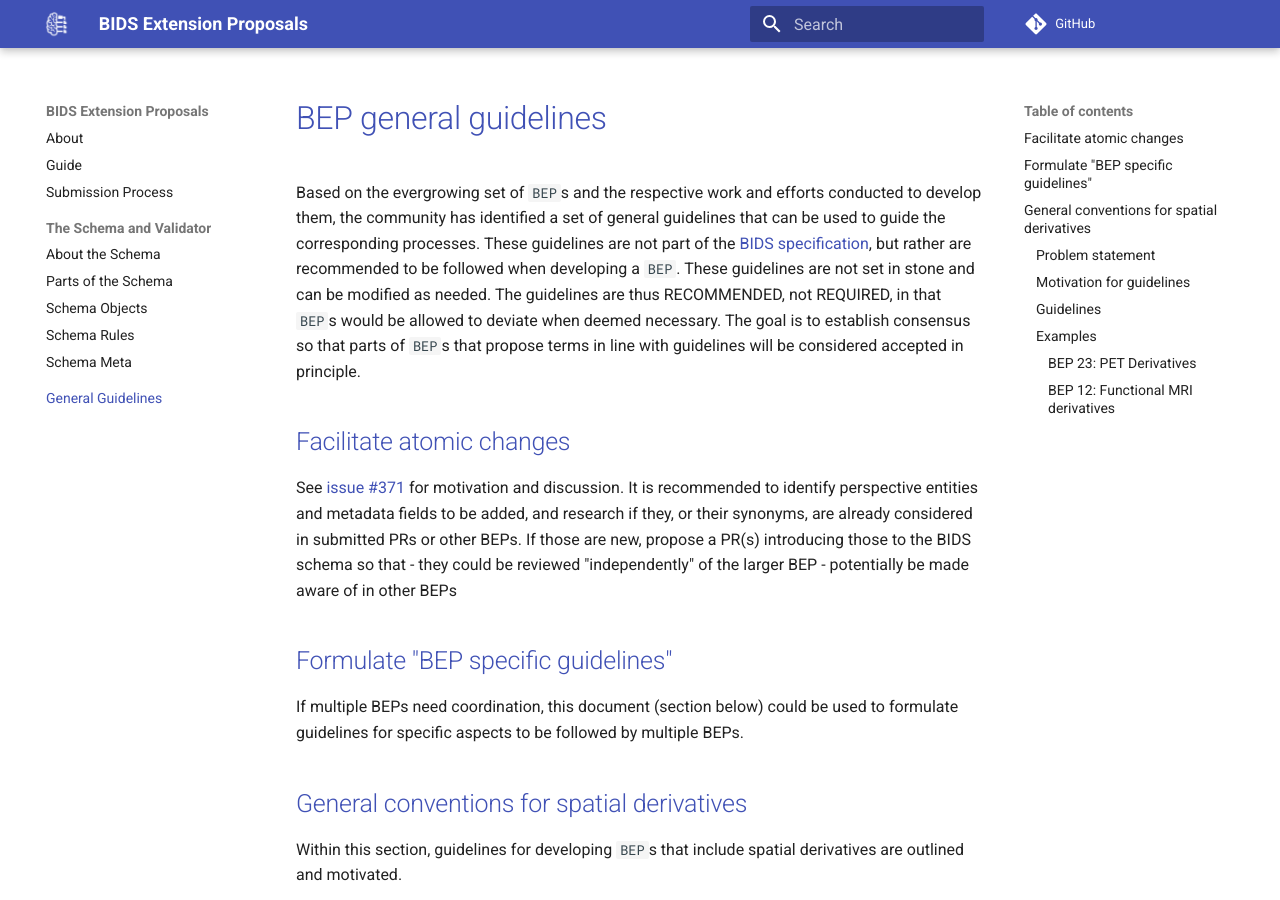
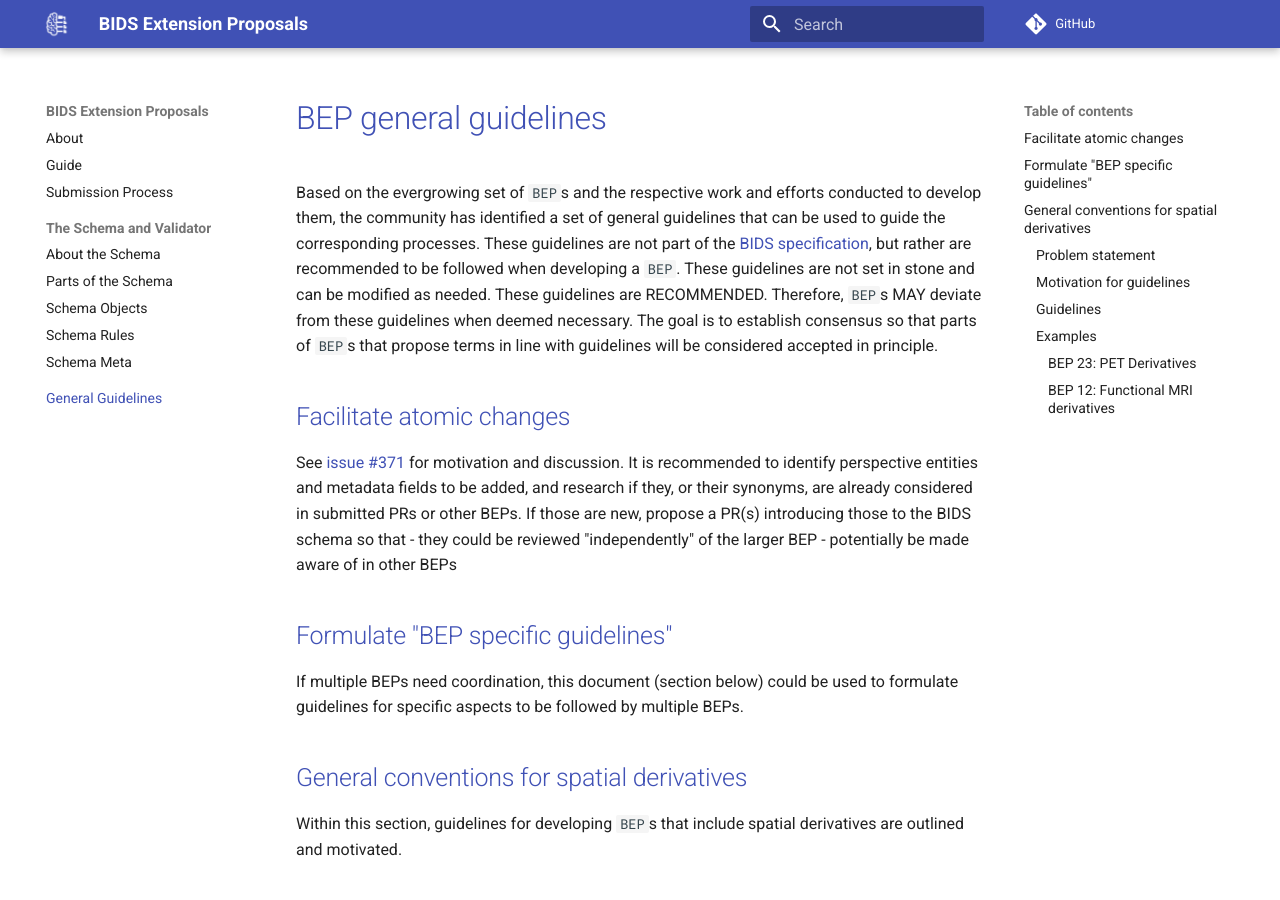
Before and after one commit to bids-standard/bids-extensions, an MkDocs documentation site: the page built from docs/general_guidelines.md, in a window 1280 px wide and 900 px high. Built offline with MkDocs 1.6.1 and Material for MkDocs 9.7.7, drawn with Linux system fonts in a browser that asks for light colours; comment, search, counter and statistics services are not loaded.

Commit message:
Update docs/general_guidelines.md
Add line breaks and rephrasing.

Co-authored-by: Oscar Esteban <code@oscaresteban.es>

```diff
--- a/docs/general_guidelines.md
+++ b/docs/general_guidelines.md
@@ -3,7 +3,8 @@
 Based on the evergrowing set of `BEP`s and the respective work and efforts conducted to develop them, the community has identified a set of general guidelines that can be used to guide the corresponding processes.
 These guidelines are not part of the [BIDS specification](https://bids-specification.readthedocs.io/en/stable/index.html), but rather are recommended to be followed when developing a `BEP`.
 These guidelines are not set in stone and can be modified as needed.
-The guidelines are thus RECOMMENDED, not REQUIRED, in that `BEP`s would be allowed to deviate when deemed necessary.
+These guidelines are RECOMMENDED.
+Therefore, `BEP`s MAY deviate from these guidelines when deemed necessary.
 The goal is to establish consensus so that parts of `BEP`s that propose terms in line with guidelines will be considered accepted in principle.
 
 ## Facilitate atomic changes
```
